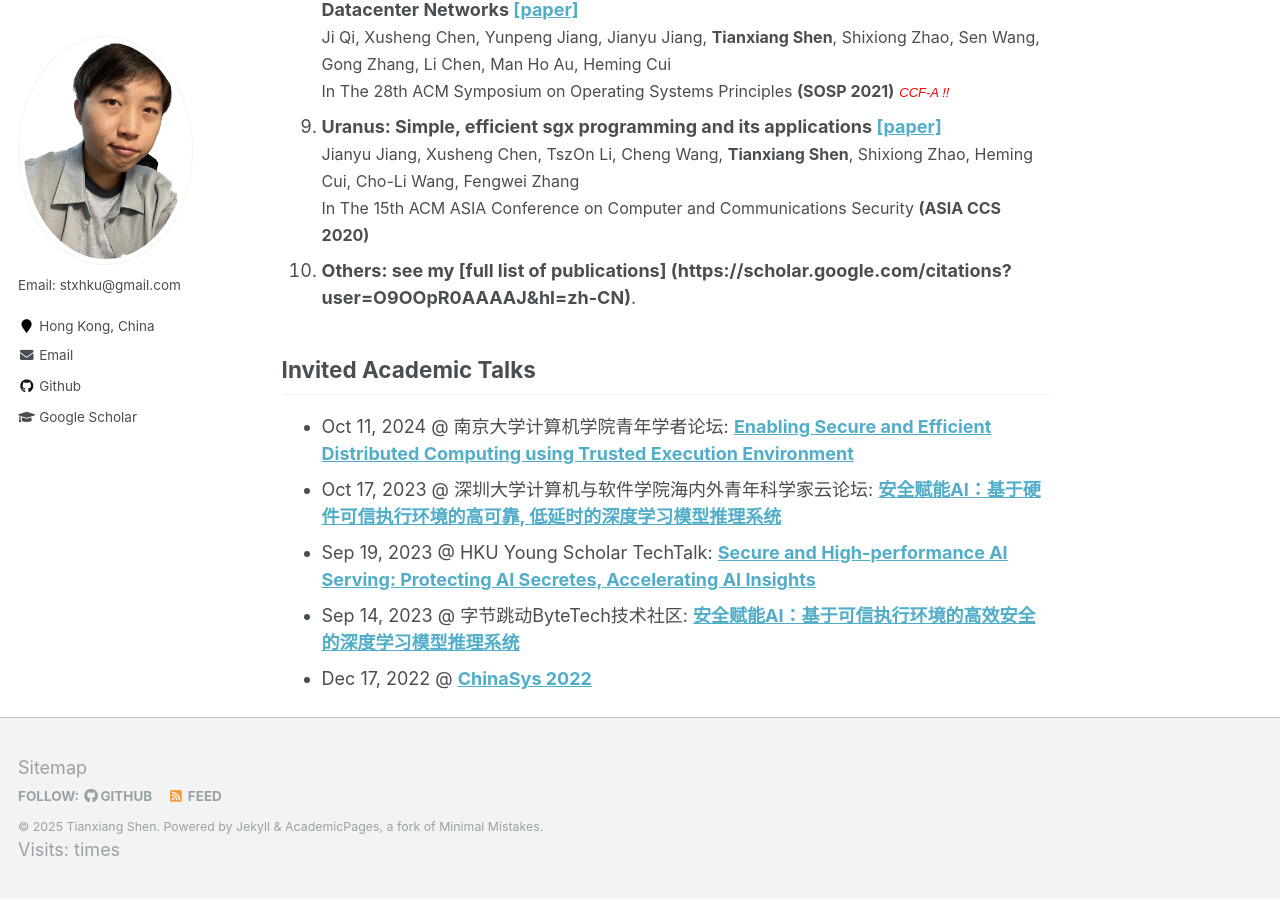
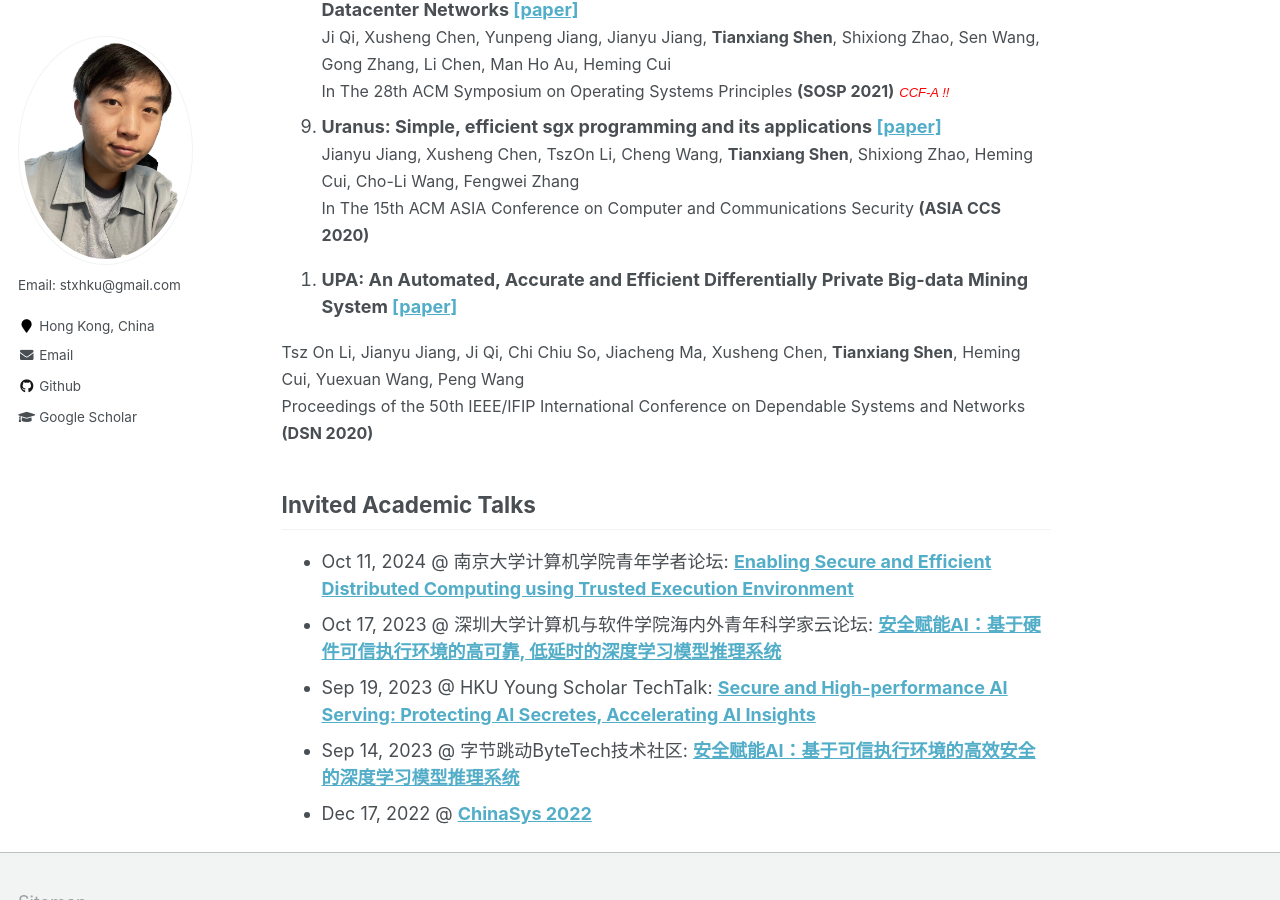
Before and after one commit to tianxiang999/tianxiang999.github.io, a Jekyll site: the page built from _pages/about.md, in a window 1280 px wide and 900 px high, scrolled down 1591 px. Built offline with Jekyll 4.4.1, drawn with Linux system fonts in a browser that asks for light colours; comment, search, counter and statistics services are not loaded.

Commit message:
Update about.md

```diff
--- a/_pages/about.md
+++ b/_pages/about.md
@@ -79,17 +79,29 @@ Selected Publications
    <strong>Tianxiang Shen</strong>, Shixiong Zhao, Sen Wang, Gong Zhang, Li
    Chen, Man Ho Au, Heming Cui<br>In The 28th ACM Symposium on Operating Systems Principles <strong>(SOSP 2021)</strong></font><font size="2" face="arial" color="red"><i>CCF-A !!</i></font>
 
-9. <strong>Uranus: Simple, efficient sgx programming and its applications [[paper]](https://i.cs.hku.hk/~heming/papers/asiaccs20-uranus.pdf)</strong>
+9. <strong>Uranus: Simple, efficient sgx programming
+  and its applications [[paper]](https://i.cs.hku.hk/~heming/papers/asiaccs20-uranus.pdf)</strong>
   <br>
    <font size="3">Jianyu Jiang, Xusheng Chen, TszOn Li, Cheng Wang,
    <strong>Tianxiang Shen</strong>, Shixiong Zhao, Heming Cui, Cho-Li Wang,
    Fengwei Zhang<br>In The 15th ACM ASIA Conference on Computer and Communications
    Security <strong>(ASIA CCS 2020)</strong></font>
 
-10. <strong>Others: see my [full list of publications] (https://scholar.google.com/citations?user=O9OOpR0AAAAJ&hl=zh-CN)</strong>.
+<!-- 10. <strong>Others: full list of publications [[paper]](https://i.cs.hku.hk/~heming/papers/sosp21-bidl.pdf)</strong>
+<strong>Others: see my [full list of publications] (https://scholar.google.com/citations?user=O9OOpR0AAAAJ&hl=zh-CN)</strong>. -->
 
-<!--
-10. <strong>UPA: An Automated, Accurate and Efficient Differentially Private Big-data Mining System
+
+10. <strong>
+UPA: An Automated, Accurate and Efficient Differentially Private Big-data Mining System [[paper]](https://i.cs.hku.hk/~heming/papers/asiaccs20-uranus.pdf)</strong>
+  <br>
+   <font size="3">
+    Tsz On Li, Jianyu Jiang, Ji Qi, Chi Chiu So, Jiacheng Ma, Xusheng Chen,
+    <strong>Tianxiang Shen</strong>, Heming Cui, Yuexuan Wang, Peng Wang<br>
+    Proceedings of the 50th IEEE/IFIP International Conference on Dependable Systems and Networks
+    <strong>(DSN 2020)</strong>
+  </font>
+
+<!-- <strong>UPA: An Automated, Accurate and Efficient Differentially Private Big-data Mining System [[paper]](https://i.cs.hku.hk/~heming/papers/dsn20-upa.pdf)
 [<a href="https://i.cs.hku.hk/~heming/papers/dsn20-upa.pdf">paper</a>]</strong>
 <br>
 <font size="3">
@@ -99,8 +111,8 @@ Selected Publications
     <strong>(DSN 2020)</strong>
 </font>
 <br>
-<font size="2" face="arial" color="red"><i>CCF-B</i></font>
- -->
+<font size="2" face="arial" color="red"><i>CCF-B</i></font> -->
+
 
 
 Invited Academic Talks
```
